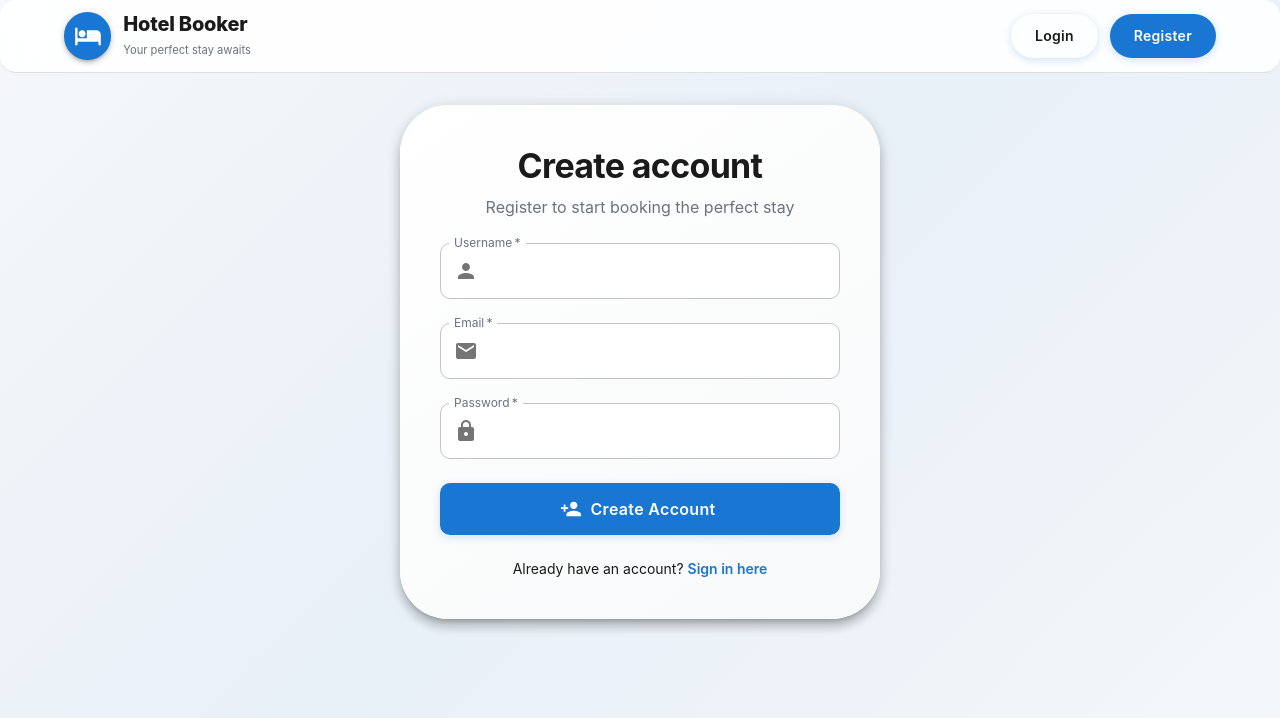
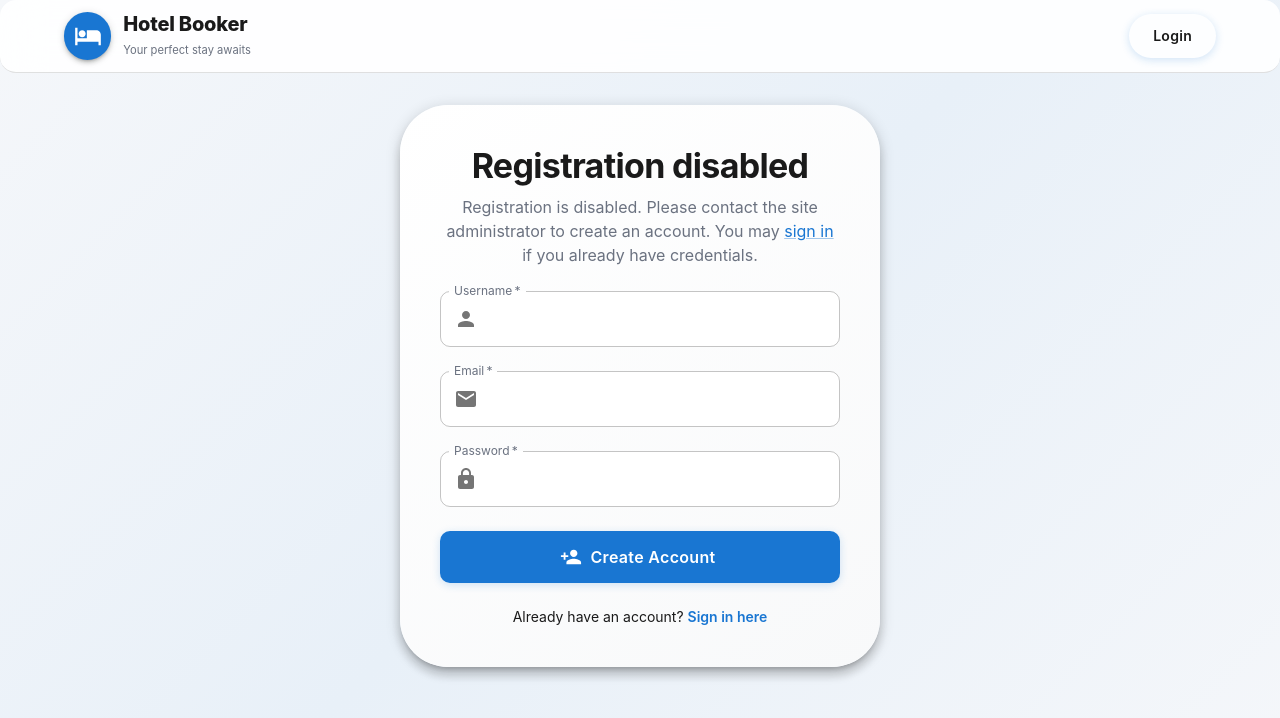
Before and after one commit to krishnakantjmishra/hotel-booking-system, a React (Create React App) app in the folder frontend/: page /register in a window 1280 px wide. Shown: the top 718 px of the page. Built offline with nearby package versions, Linux system fonts and the light colour scheme; no server answers.

Commit message:
Solve all token Remove logic for normal users

```diff
--- a/frontend/src/components/Navbar.js
+++ b/frontend/src/components/Navbar.js
@@ -189,22 +189,7 @@ const Navbar = () => {
                   >
                     Login
                   </Button>
-                  <Button
-                    variant={isActive("/register") ? "contained" : "outlined"}
-                    color={isActive("/register") ? "primary" : "primary"}
-                    component={RouterLink}
-                    to="/register"
-                    sx={{
-                      borderRadius: 2,
-                      px: 3,
-                      borderWidth: 2,
-                      "&:hover": {
-                        borderWidth: 2,
-                      },
-                    }}
-                  >
-                    Register
-                  </Button>
+                  {/* Registration disabled - hide Register button */}
                 </>
               )}
             </Stack>
--- a/frontend/src/pages/Login.js
+++ b/frontend/src/pages/Login.js
@@ -54,8 +54,18 @@ const Login = () => {
       login(res.data.access, res.data.refresh || res.data.refresh_token);
       // Wait for profile to be fetched then navigate based on role
       const profile = await refreshProfile();
-      if (profile?.is_staff) navigate("/admin");
-      else navigate("/hotels");
+      if (profile?.is_staff) {
+        // Admin users are allowed
+        navigate("/admin");
+      } else {
+        // IMPORTANT: login is restricted to admins only in this deployment.
+        // If a non-admin account authenticates successfully, immediately clear auth state
+        // and show informative message instead of letting them into the app.
+        logout();
+        localStorage.removeItem("access_token");
+        localStorage.removeItem("refresh_token");
+        setError("Admin login only. Please contact the site administrator.");
+      }
     } catch (err) {
       // Show more detailed error message
       const errorMessage = err.response?.data?.detail ||
@@ -159,21 +169,7 @@ const Login = () => {
             </form>
 
             <Typography variant="body2" textAlign="center" sx={{ mt: 2 }}>
-              Don&apos;t have an account?{" "}
-              <MuiLink
-                component={RouterLink}
-                to="/register"
-                underline="hover"
-                sx={{
-                  fontWeight: 600,
-                  color: "primary.main",
-                  "&:hover": {
-                    color: "primary.dark",
-                  },
-                }}
-              >
-                Create one now
-              </MuiLink>
+              Registration is disabled. Please contact the site administrator to create an account.
             </Typography>
           </Stack>
         </Paper>
--- a/frontend/src/pages/Register.js
+++ b/frontend/src/pages/Register.js
@@ -31,41 +31,18 @@ const Register = () => {
     setForm((prev) => ({ ...prev, [e.target.name]: e.target.value }));
   };
 
+  // Registration is disabled in this deployment: only admins can be created by site owner.
+  // Keep the handler to preserve API call semantics but prevent client-side registration flow.
   const handleSubmit = async (e) => {
     e.preventDefault();
     setError("");
     setSuccess("");
-    setSubmitting(true);
-    try {
-      // Clear any existing tokens before register
-      logout && logout();
-      localStorage.removeItem("access_token");
-      localStorage.removeItem("refresh_token");
-
-      const res = await api.post("/v1/auth/register/", form);
-      // If backend returns tokens on register, store them; otherwise prompt login
-      if (res?.data?.access) {
-        login(res.data.access, res.data.refresh || res.data.refresh_token);
-        const profile = await refreshProfile();
-        if (profile?.is_staff) navigate("/admin");
-        else navigate("/hotels");
-      } else {
-        setSuccess("Registered successfully. Please login.");
-        setTimeout(() => navigate("/login"), 800);
-      }
-    } catch (err) {
-      const errorMessage =
-        err.response?.data?.detail ||
-        err.response?.data?.message ||
-        (err.response?.data && typeof err.response.data === "object"
-          ? JSON.stringify(err.response.data)
-          : err.response?.data) ||
-        err.message ||
-        "Registration failed";
-      setError(errorMessage);
-    } finally {
-      setSubmitting(false);
-    }
+    // Immediately reject client registration attempts
+    setError(
+      "Registration is disabled. Please contact the site administrator to create an account."
+    );
+    setSubmitting(false);
+    return;
   };
 
   return (
@@ -84,10 +61,10 @@ const Register = () => {
           <Stack spacing={3}>
             <Box textAlign="center">
               <Typography variant="h4" fontWeight={700} gutterBottom sx={{ mb: 1 }}>
-                Create account
+                Registration disabled
               </Typography>
               <Typography color="text.secondary" variant="body1">
-                Register to start booking the perfect stay
+                Registration is disabled. Please contact the site administrator to create an account. You may <MuiLink component={RouterLink} to="/login">sign in</MuiLink> if you already have credentials.
               </Typography>
             </Box>
 
```
Also changed, not shown: frontend/src/App.js (+16 -15 lines).
